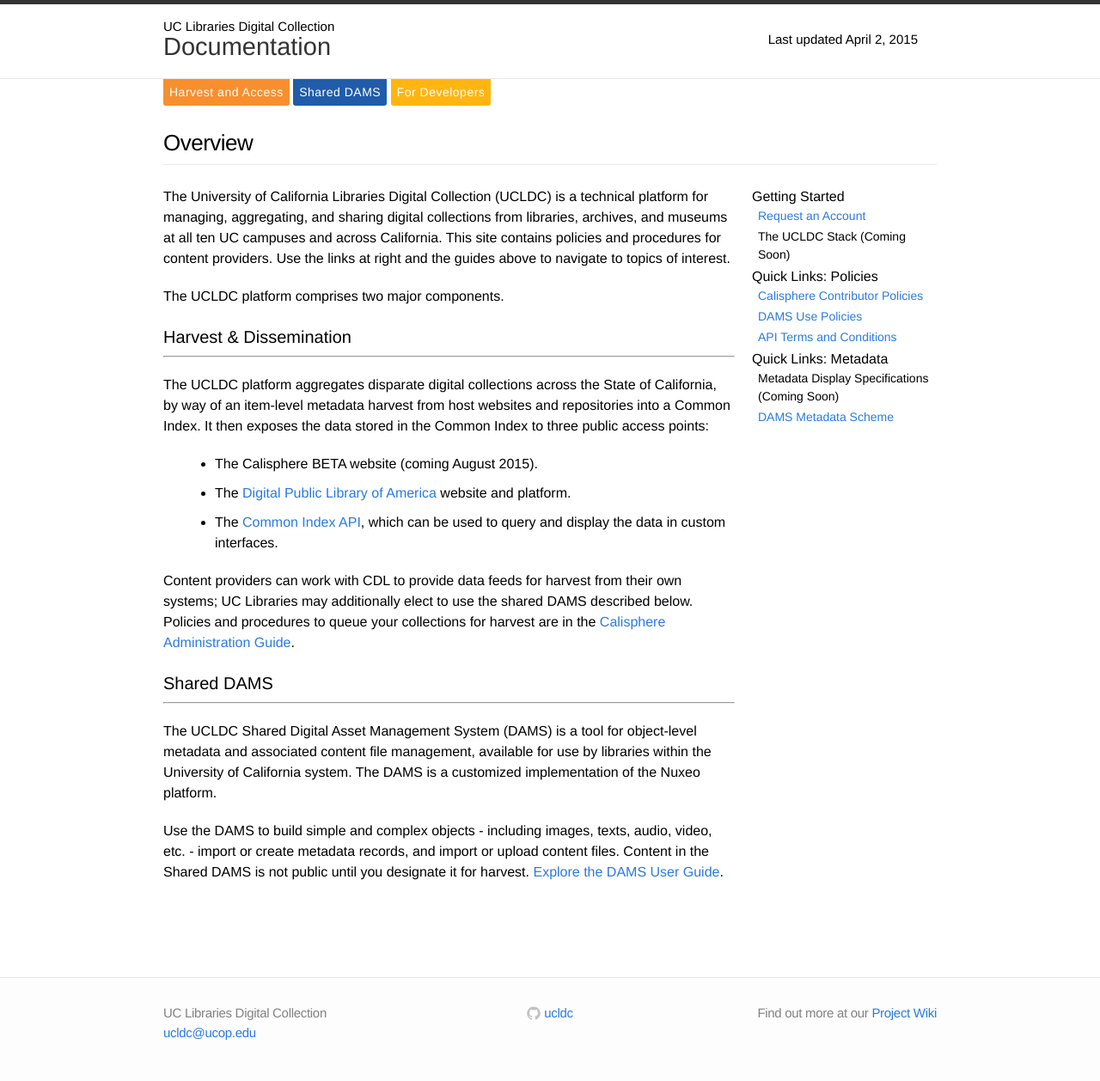
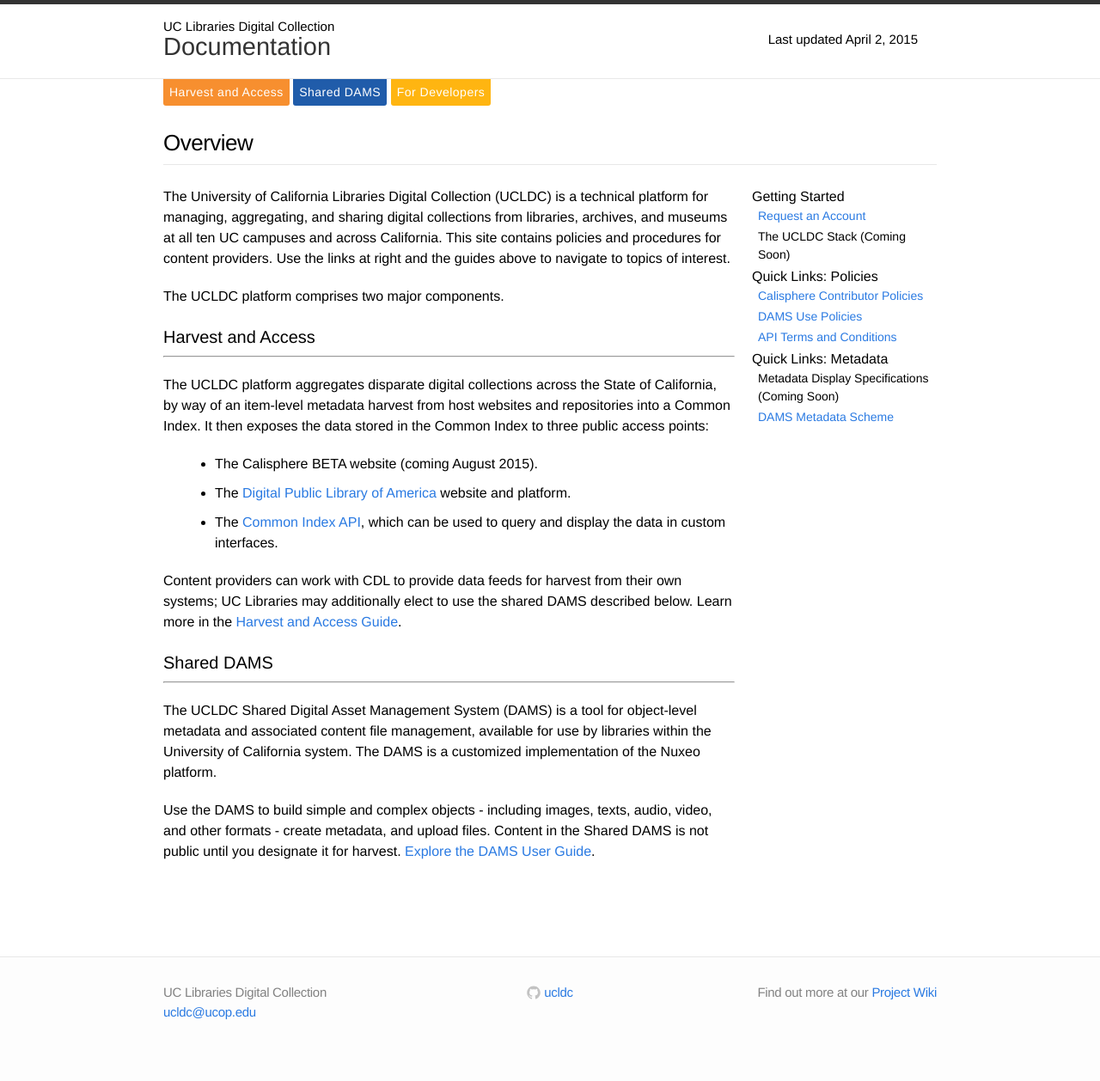
Before and after one commit to ucldc/ucldc-docs, a Jekyll site: the page built from index.md, in a window 1280 px wide. Shown: the whole page at 86% size. Built offline with Jekyll 4.4.1, drawn with Linux system fonts in a browser that asks for light colours; nearby versions of some CDN libraries; after the commit the page ends 1234 px from its top, so only the background shows below that.

Commit message:
Update index.md
small language changes

```diff
--- a/index.md
+++ b/index.md
@@ -7,7 +7,7 @@
 
 The UCLDC platform comprises two major components.
 
-Harvest & Dissemination
+Harvest and Access
 -------------------------------
 ***
 The UCLDC platform aggregates disparate digital collections across the State of California, by way of an item-level metadata harvest from host websites and repositories into a Common Index. It then exposes the data stored in the Common Index to three public access points:
@@ -16,11 +16,11 @@
 - The [Digital Public Library of America](http://dp.la) website and platform.
 - The [Common Index API]({{ site.url }}{{ site.baseurl }}/docs/technical-docs/index/), which can be used to query and display the data in custom interfaces.
 
-Content providers can work with CDL to provide data feeds for harvest from their own systems; UC Libraries may additionally elect to use the shared DAMS described below. Policies and procedures to queue your collections for harvest are in the [Calisphere Administration Guide]({{ site.url }}{{site.baseurl}}/docs/registry/index/).
+Content providers can work with CDL to provide data feeds for harvest from their own systems; UC Libraries may additionally elect to use the shared DAMS described below. Learn more in the [Harvest and Access Guide]({{ site.url }}{{site.baseurl}}/docs/registry/index/).
 
 Shared DAMS
 -----------------------------
 ***
 The UCLDC Shared Digital Asset Management System (DAMS) is a tool for object-level metadata and associated content file management, available for use by libraries within the University of California system. The DAMS is a customized implementation of the Nuxeo platform.
 
-Use the DAMS to build simple and complex objects - including images, texts, audio, video, etc. - import or create metadata records, and import or upload content files. Content in the Shared DAMS is not public until you designate it for harvest. [Explore the DAMS User Guide]({{ site.url }}{{ site.baseurl }}/docs/dams/index/).
+Use the DAMS to build simple and complex objects - including images, texts, audio, video, and other formats - create metadata, and upload files. Content in the Shared DAMS is not public until you designate it for harvest. [Explore the DAMS User Guide]({{ site.url }}{{ site.baseurl }}/docs/dams/index/).
```
